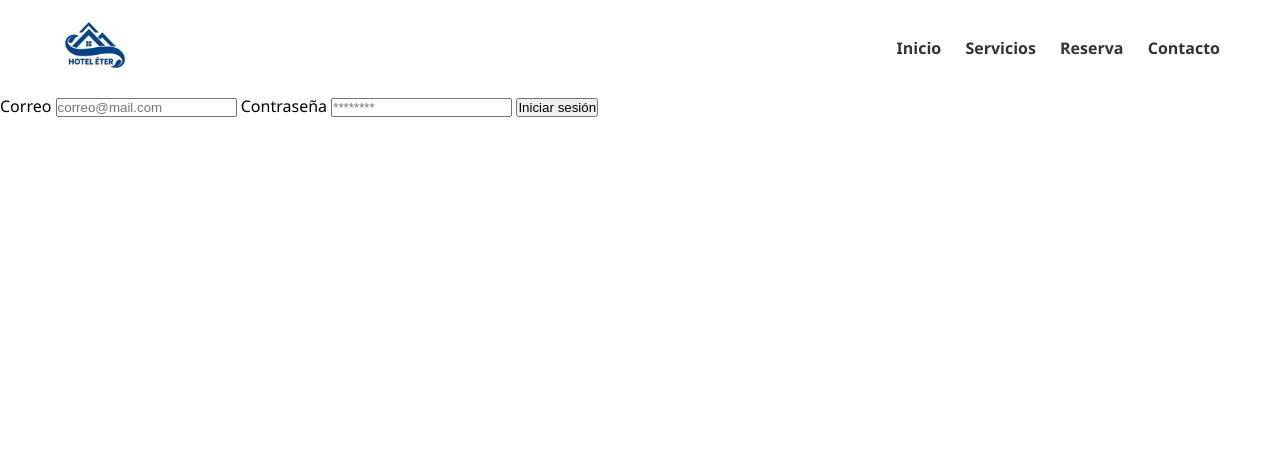
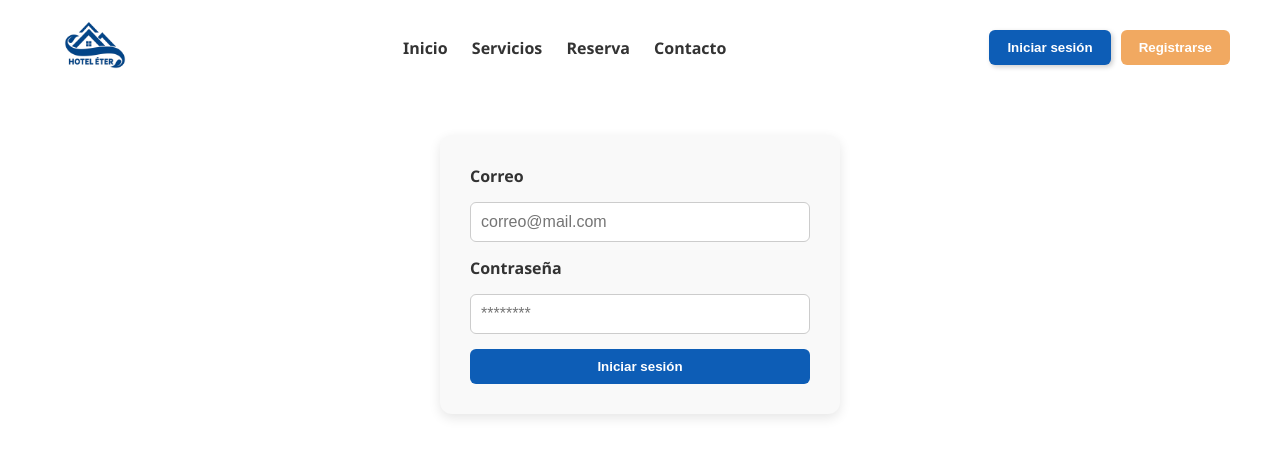
Before and after one commit to merlynt/tare2DWA, a plain HTML site: page hotel/login.html in a window 1280 px wide. Drawn offline with Linux system fonts and the light colour scheme.

Commit message:
Login (#4)
* creación del login

* Cambios del css

---------

Co-authored-by: Itamar <martinezitamar777@gmail.com>

```diff
--- a/hotel/login.html
+++ b/hotel/login.html
@@ -1,29 +1,34 @@
 <!DOCTYPE html>
 <html lang="en">
-
 <head>
     <meta charset="UTF-8">
     <title>Title</title>
     <link rel="stylesheet" href="style.css" />
 </head>
-
 <body>
     <header>
         <div class="logo">
             <img src="./img/logo.png" alt="Logo Hotel Éter" />
         </div>
+        <nav class="nav">
         <!-- Usamos role="navigation" para decir que este bloque es el menú principal de navegación. El aria-label ayuda a identificarlo para lectores de pantalla. Y aria-current="page" marca qué página está activa.-->
 
-        <div class="nav" role="navigation" aria-label="Navegación principal">
-            <a href="#" aria-current="page">Inicio</a>
-            <a href="#">Servicios</a>
-            <a href="#">Reserva</a>
-            <a href="#">Contacto</a>
+            <div class="nav" role="navigation" aria-label="Navegación principal">
+                <a href="#" aria-current="page">Inicio</a>
+                <a href="#">Servicios</a>
+                <a href="#">Reserva</a>
+                <a href="#">Contacto</a>
+            </div>
+
+        </nav>
+        <div class="buttons">
+            <button class="login">Iniciar sesión</button>
+            <button class="register">Registrarse</button>
         </div>
     </header>
     <!-- Se usa role="form" para que los lectores de pantalla sepan que esto es un formulario. aria-label da una descripción accesible ("formulario de inicio de sesión").aria-required="true" dice que los campos son obligatorios para usuarios con lector de pantalla. -->
 
-    <div id="contact-info" role="form" aria-label="formulario de inicio de sesión">
+    <div id="contact-info" aria-label="formulario de inicío de sesión">
         <form action="#">
             <label for="correo">Correo</label>
             <input type="text" name="correo" id="correo" aria-required="true" autocorrect="off" autocomplete="correo"
@@ -37,5 +42,4 @@
         </form>
     </div>
 </body>
-
 </html>
--- a/hotel/style.css
+++ b/hotel/style.css
@@ -102,6 +102,48 @@ header {
   font-size: 30px;
   margin-left: 50px;
 }
+#contact-info {
+  max-width: 400px;
+  margin: 40px auto;
+  padding: 30px;
+  background-color: #f9f9f9;
+  border-radius: 12px;
+  box-shadow: 0 4px 12px rgba(0,0,0,0.1);
+  font-family: "Segoe UI", sans-serif;
+}
+
+#contact-info form {
+  display: flex;
+  flex-direction: column;
+  gap: 15px;
+}
+
+#contact-info label {
+  font-weight: 600;
+  color: #333;
+}
+
+#contact-info input {
+  padding: 10px;
+  border: 1px solid #ccc;
+  border-radius: 6px;
+  font-size: 16px;
+}
+
+#contact-info button[type="submit"] {
+  background-color: #0d5db6;
+  color: white;
+  padding: 10px 18px;
+  border: none;
+  border-radius: 6px;
+  font-weight: bold;
+  cursor: pointer;
+  transition: background-color 0.3s ease;
+}
+
+#contact-info button[type="submit"]:hover {
+  background-color: #094a93;
+}
 
 .contact-info {
   min-width: 500px;
```
Also changed, not shown: hotel/index.html (+3 -5 lines).
